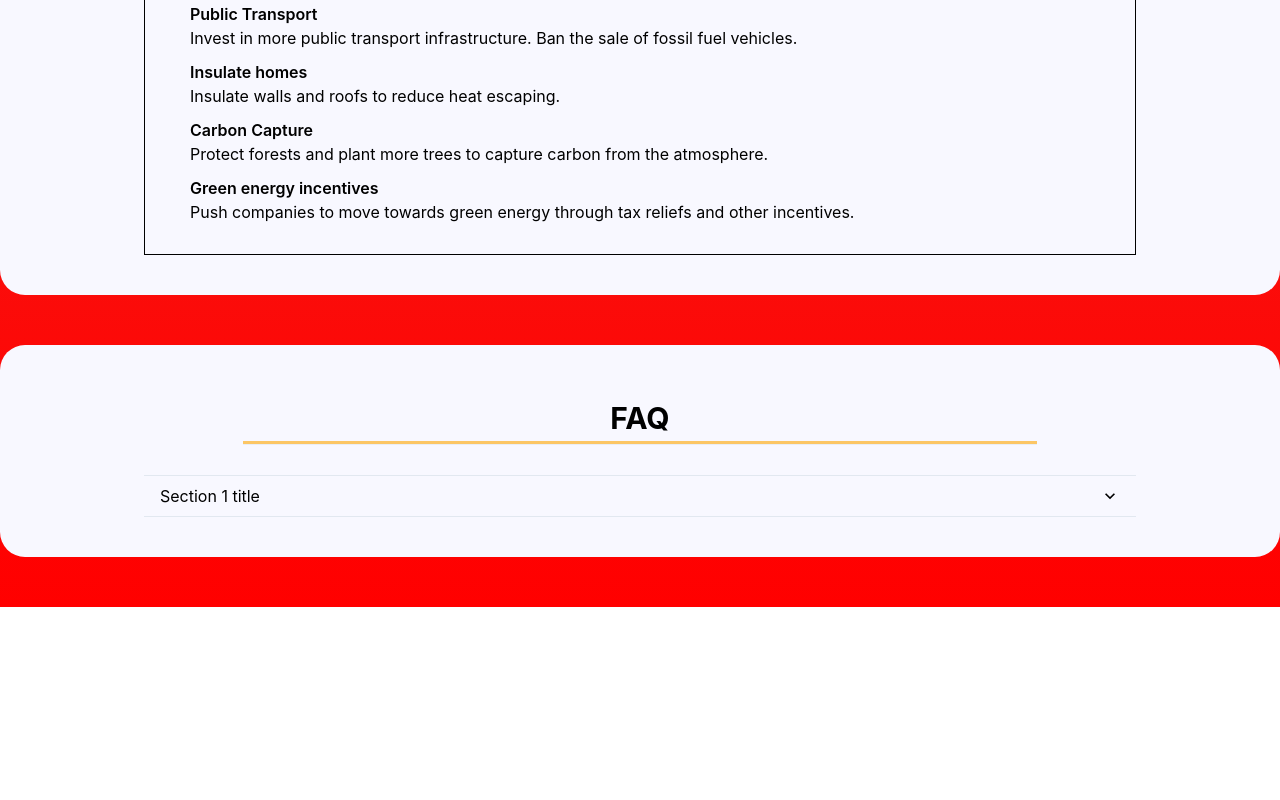
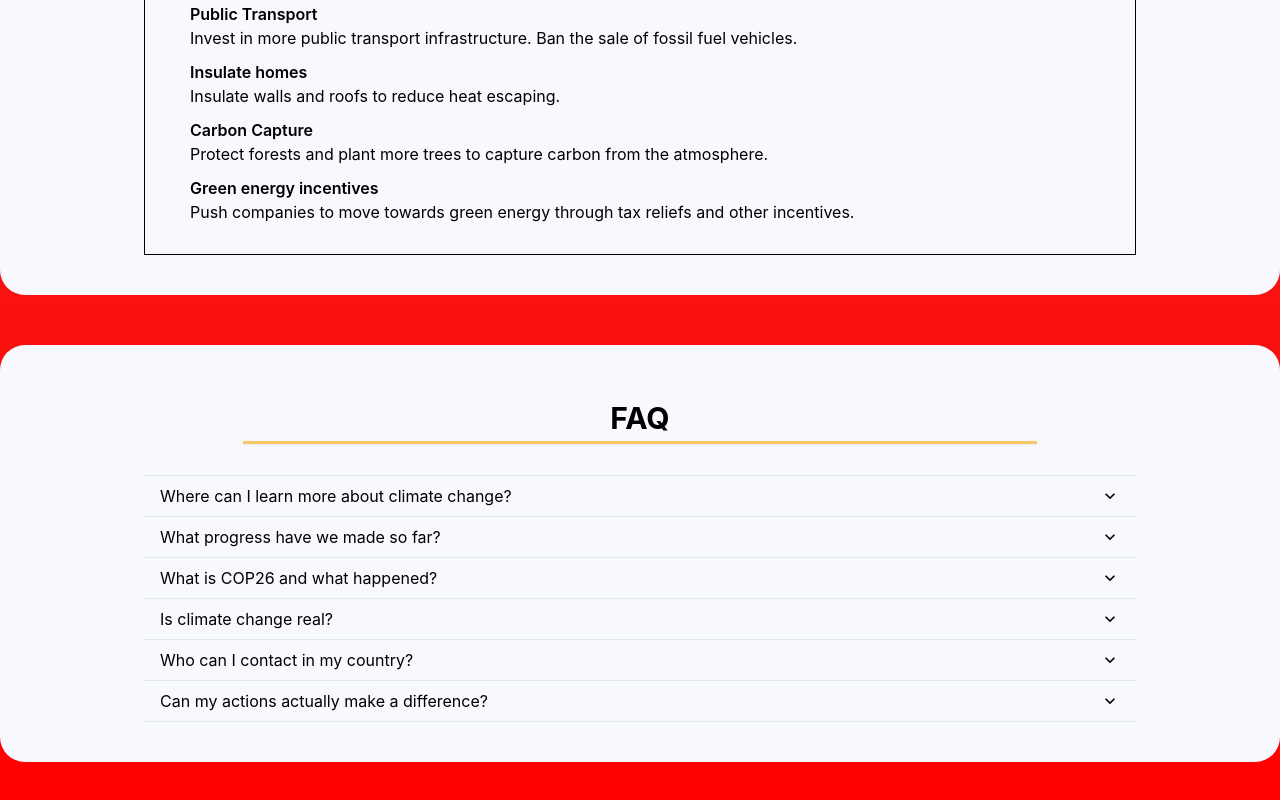
Before and after one commit to vincnt/toowarm, a Next.js app: page / in a window 1280 px wide. Shown: the part 2830-3630 px from the top of the page. Before the commit the page ends 3437 px from the top, so only its background shows below. Built offline with nearby package versions, Linux system fonts and the light colour scheme.

Commit message:
add faq skeleton

```diff
--- a/pages/index.tsx
+++ b/pages/index.tsx
@@ -701,21 +701,85 @@ const IndexPage = ({
               />
             </Box>
 
-            <Accordion>
+            <Accordion allowToggle>
               <AccordionItem>
                 <h2>
                   <AccordionButton>
                     <Box flex="1" textAlign="left">
-                      Section 1 title
+                      Where can I learn more about climate change?
+                    </Box>
+                    <AccordionIcon />
+                  </AccordionButton>
+                </h2>
+                <AccordionPanel pb={4}>insert links.</AccordionPanel>
+              </AccordionItem>
+
+              <AccordionItem>
+                <h2>
+                  <AccordionButton>
+                    <Box flex="1" textAlign="left">
+                      What progress have we made so far?
                     </Box>
                     <AccordionIcon />
                   </AccordionButton>
                 </h2>
                 <AccordionPanel pb={4}>
-                  Lorem ipsum dolor sit amet, consectetur adipiscing elit, sed
-                  do eiusmod tempor incididunt ut labore et dolore magna aliqua.
-                  Ut enim ad minim veniam, quis nostrud exercitation ullamco
-                  laboris nisi ut aliquip ex ea commodo consequat.
+                  Good but not good enough.
+                </AccordionPanel>
+              </AccordionItem>
+
+              <AccordionItem>
+                <h2>
+                  <AccordionButton>
+                    <Box flex="1" textAlign="left">
+                      What is COP26 and what happened?
+                    </Box>
+                    <AccordionIcon />
+                  </AccordionButton>
+                </h2>
+                <AccordionPanel pb={4}>bla bla</AccordionPanel>
+              </AccordionItem>
+
+              <AccordionItem>
+                <h2>
+                  <AccordionButton>
+                    <Box flex="1" textAlign="left">
+                      Is climate change real?
+                    </Box>
+                    <AccordionIcon />
+                  </AccordionButton>
+                </h2>
+                <AccordionPanel pb={4}>
+                  yes no one disputes it. people dispute how bad the effects
+                  will be.
+                </AccordionPanel>
+              </AccordionItem>
+
+              <AccordionItem>
+                <h2>
+                  <AccordionButton>
+                    <Box flex="1" textAlign="left">
+                      Who can I contact in my country?
+                    </Box>
+                    <AccordionIcon />
+                  </AccordionButton>
+                </h2>
+                <AccordionPanel pb={4}>
+                  insert links for countries
+                </AccordionPanel>
+              </AccordionItem>
+
+              <AccordionItem>
+                <h2>
+                  <AccordionButton>
+                    <Box flex="1" textAlign="left">
+                      Can my actions actually make a difference?
+                    </Box>
+                    <AccordionIcon />
+                  </AccordionButton>
+                </h2>
+                <AccordionPanel pb={4}>
+                  insert link about social impact.
                 </AccordionPanel>
               </AccordionItem>
             </Accordion>
```
